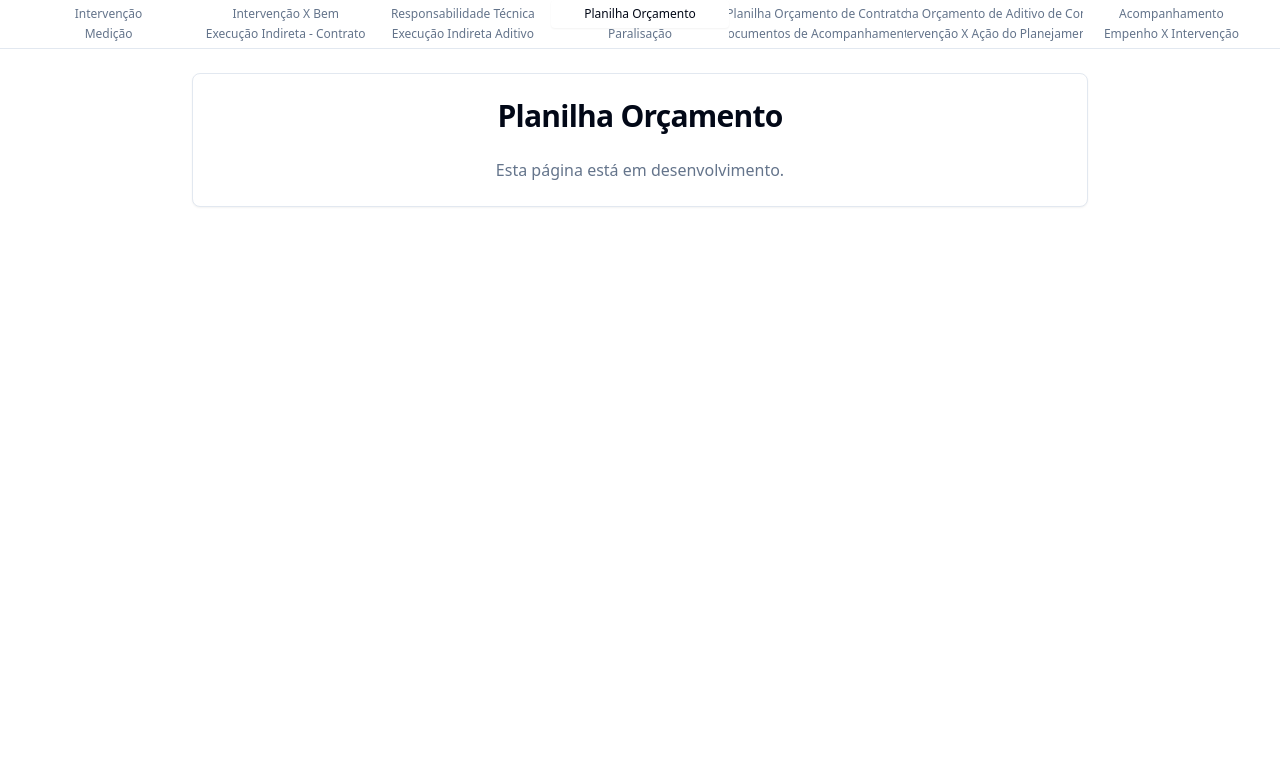
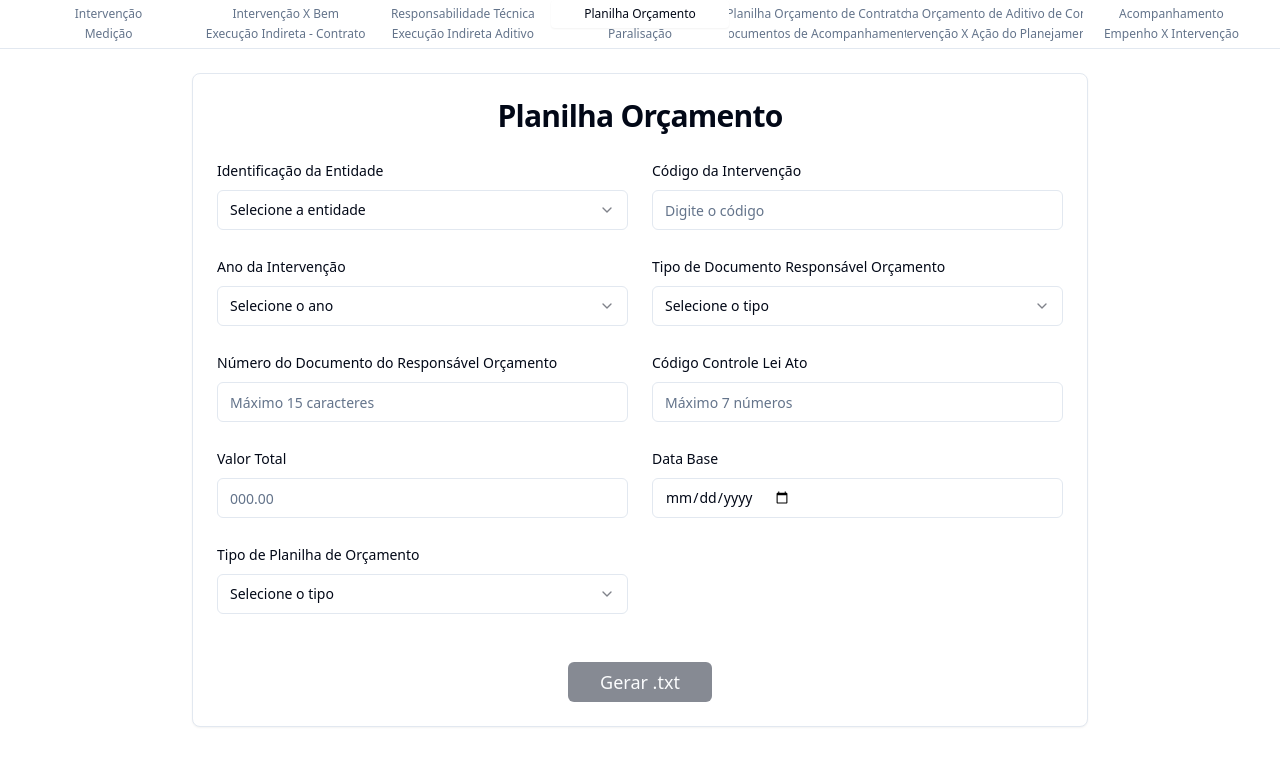
Before and after one commit to ThiagoMarcinko/sim-am-op-txt-56, a React (Vite) app: page /planilha-orcamento in a window 1280 px wide. Shown: the top 766 px of the page. Built offline with nearby package versions, Linux system fonts and the light colour scheme.

Commit message:
feat: Implement Planilha Orçamento page
Added Planilha Orçamento page with specified fields, dropdowns, and .txt generation.

```diff
--- a/src/pages/PlanilhaOrcamento.tsx
+++ b/src/pages/PlanilhaOrcamento.tsx
@@ -1,17 +1,231 @@
 
-import React from 'react';
+import React, { useState } from 'react';
+import { Button } from '@/components/ui/button';
+import { Input } from '@/components/ui/input';
+import { Label } from '@/components/ui/label';
+import { Select, SelectContent, SelectItem, SelectTrigger, SelectValue } from '@/components/ui/select';
 import { Card, CardContent, CardHeader, CardTitle } from '@/components/ui/card';
 
+interface FormData {
+  idPessoa: string;
+  cdIntervencao: string;
+  nrAnoIntervencao: string;
+  tipoDocumentoResponsavelOrcamento: string;
+  nrDocumentoResponsavelOrcamento: string;
+  cdControleLeiAto: string;
+  vlTotal: string;
+  dtBase: string;
+  tipoPlanilhaOrcamento: string;
+}
+
 const PlanilhaOrcamento = () => {
+  const [formData, setFormData] = useState<FormData>({
+    idPessoa: '',
+    cdIntervencao: '',
+    nrAnoIntervencao: '',
+    tipoDocumentoResponsavelOrcamento: '',
+    nrDocumentoResponsavelOrcamento: '',
+    cdControleLeiAto: '',
+    vlTotal: '',
+    dtBase: '',
+    tipoPlanilhaOrcamento: '',
+  });
+
+  const isFormValid = () => {
+    return Object.values(formData).every(value => value !== '');
+  };
+
+  const generateTxtFile = () => {
+    const txtContent = [
+      formData.idPessoa,
+      formData.cdIntervencao,
+      formData.nrAnoIntervencao,
+      formData.tipoDocumentoResponsavelOrcamento,
+      formData.nrDocumentoResponsavelOrcamento,
+      formData.cdControleLeiAto,
+      formData.vlTotal,
+      formData.dtBase,
+      formData.tipoPlanilhaOrcamento
+    ].join('|') + '|';
+
+    const blob = new Blob([txtContent], { type: 'text/plain' });
+    const url = URL.createObjectURL(blob);
+    const a = document.createElement('a');
+    a.href = url;
+    a.download = 'PlanilhaOrcamento.txt';
+    document.body.appendChild(a);
+    a.click();
+    document.body.removeChild(a);
+    URL.revokeObjectURL(url);
+  };
+
+  const updateFormData = (field: keyof FormData, value: string) => {
+    setFormData(prev => ({
+      ...prev,
+      [field]: value
+    }));
+  };
+
   return (
-    <div className="min-h-screen bg-background p-6">
+    <div className="p-6">
       <div className="max-w-4xl mx-auto">
         <Card>
           <CardHeader>
             <CardTitle className="text-3xl font-bold text-center">Planilha Orçamento</CardTitle>
           </CardHeader>
-          <CardContent>
-            <p className="text-center text-muted-foreground">Esta página está em desenvolvimento.</p>
+          <CardContent className="space-y-6">
+            <div className="grid grid-cols-1 md:grid-cols-2 gap-6">
+              {/* 1. Identificação da Entidade */}
+              <div className="space-y-2">
+                <Label htmlFor="idPessoa">Identificação da Entidade</Label>
+                <Select value={formData.idPessoa} onValueChange={(value) => updateFormData('idPessoa', value)}>
+                  <SelectTrigger>
+                    <SelectValue placeholder="Selecione a entidade" />
+                  </SelectTrigger>
+                  <SelectContent>
+                    <SelectItem value="12377">Mangueirinha</SelectItem>
+                    <SelectItem value="12203">Bandeirantes</SelectItem>
+                  </SelectContent>
+                </Select>
+              </div>
+
+              {/* 2. Código da Intervenção */}
+              <div className="space-y-2">
+                <Label htmlFor="cdIntervencao">Código da Intervenção</Label>
+                <Input
+                  id="cdIntervencao"
+                  type="number"
+                  value={formData.cdIntervencao}
+                  onChange={(e) => updateFormData('cdIntervencao', e.target.value)}
+                  placeholder="Digite o código"
+                />
+              </div>
+
+              {/* 3. Ano da Intervenção */}
+              <div className="space-y-2">
+                <Label htmlFor="nrAnoIntervencao">Ano da Intervenção</Label>
+                <Select value={formData.nrAnoIntervencao} onValueChange={(value) => updateFormData('nrAnoIntervencao', value)}>
+                  <SelectTrigger>
+                    <SelectValue placeholder="Selecione o ano" />
+                  </SelectTrigger>
+                  <SelectContent>
+                    <SelectItem value="2023">2023</SelectItem>
+                    <SelectItem value="2024">2024</SelectItem>
+                    <SelectItem value="2025">2025</SelectItem>
+                    <SelectItem value="2026">2026</SelectItem>
+                    <SelectItem value="2027">2027</SelectItem>
+                    <SelectItem value="2028">2028</SelectItem>
+                  </SelectContent>
+                </Select>
+              </div>
+
+              {/* 4. Tipo de Documento Responsável Orçamento */}
+              <div className="space-y-2">
+                <Label htmlFor="tipoDocumentoResponsavelOrcamento">Tipo de Documento Responsável Orçamento</Label>
+                <Select value={formData.tipoDocumentoResponsavelOrcamento} onValueChange={(value) => updateFormData('tipoDocumentoResponsavelOrcamento', value)}>
+                  <SelectTrigger>
+                    <SelectValue placeholder="Selecione o tipo" />
+                  </SelectTrigger>
+                  <SelectContent>
+                    <SelectItem value="1">RG</SelectItem>
+                    <SelectItem value="2">CPF</SelectItem>
+                    <SelectItem value="3">CNPJ</SelectItem>
+                    <SelectItem value="4">OAB</SelectItem>
+                    <SelectItem value="5">CREA</SelectItem>
+                    <SelectItem value="6">CAU</SelectItem>
+                    <SelectItem value="7">CTF</SelectItem>
+                    <SelectItem value="8">CFTA</SelectItem>
+                    <SelectItem value="97">CONTR</SelectItem>
+                    <SelectItem value="98">EST</SelectItem>
+                  </SelectContent>
+                </Select>
+              </div>
+
+              {/* 5. Número do Documento do Responsável Orçamento */}
+              <div className="space-y-2">
+                <Label htmlFor="nrDocumentoResponsavelOrcamento">Número do Documento do Responsável Orçamento</Label>
+                <Input
+                  id="nrDocumentoResponsavelOrcamento"
+                  type="text"
+                  maxLength={15}
+                  value={formData.nrDocumentoResponsavelOrcamento}
+                  onChange={(e) => updateFormData('nrDocumentoResponsavelOrcamento', e.target.value)}
+                  placeholder="Máximo 15 caracteres"
+                />
+              </div>
+
+              {/* 6. Código Controle Lei Ato */}
+              <div className="space-y-2">
+                <Label htmlFor="cdControleLeiAto">Código Controle Lei Ato</Label>
+                <Input
+                  id="cdControleLeiAto"
+                  type="number"
+                  value={formData.cdControleLeiAto}
+                  onChange={(e) => {
+                    const value = e.target.value;
+                    if (value.length <= 7) {
+                      updateFormData('cdControleLeiAto', value);
+                    }
+                  }}
+                  placeholder="Máximo 7 números"
+                />
+              </div>
+
+              {/* 7. Valor Total */}
+              <div className="space-y-2">
+                <Label htmlFor="vlTotal">Valor Total</Label>
+                <Input
+                  id="vlTotal"
+                  type="text"
+                  value={formData.vlTotal}
+                  onChange={(e) => {
+                    const value = e.target.value;
+                    // Permitir apenas números e pontos decimais no formato 000.00
+                    const regex = /^\d*\.?\d{0,2}$/;
+                    if (regex.test(value)) {
+                      updateFormData('vlTotal', value);
+                    }
+                  }}
+                  placeholder="000.00"
+                />
+              </div>
+
+              {/* 8. Data Base */}
+              <div className="space-y-2">
+                <Label htmlFor="dtBase">Data Base</Label>
+                <Input
+                  id="dtBase"
+                  type="date"
+                  value={formData.dtBase}
+                  onChange={(e) => updateFormData('dtBase', e.target.value)}
+                />
+              </div>
+
+              {/* 9. Tipo de Planilha de Orçamento */}
+              <div className="space-y-2">
+                <Label htmlFor="tipoPlanilhaOrcamento">Tipo de Planilha de Orçamento</Label>
+                <Select value={formData.tipoPlanilhaOrcamento} onValueChange={(value) => updateFormData('tipoPlanilhaOrcamento', value)}>
+                  <SelectTrigger>
+                    <SelectValue placeholder="Selecione o tipo" />
+                  </SelectTrigger>
+                  <SelectContent>
+                    <SelectItem value="1">Base (Orçamento de Execução Direta ou Orçamento da Licitação)</SelectItem>
+                    <SelectItem value="2">Contrato (Planilha da Proposta Contratada)</SelectItem>
+                    <SelectItem value="3">Aditivo (Planilha da Proposta Contratada alterada ou Planilha do Aditivo)</SelectItem>
+                  </SelectContent>
+                </Select>
+              </div>
+            </div>
+
+            <div className="flex justify-center pt-6">
+              <Button
+                onClick={generateTxtFile}
+                disabled={!isFormValid()}
+                className="px-8 py-3 text-lg"
+              >
+                Gerar .txt
+              </Button>
+            </div>
           </CardContent>
         </Card>
       </div>
```
